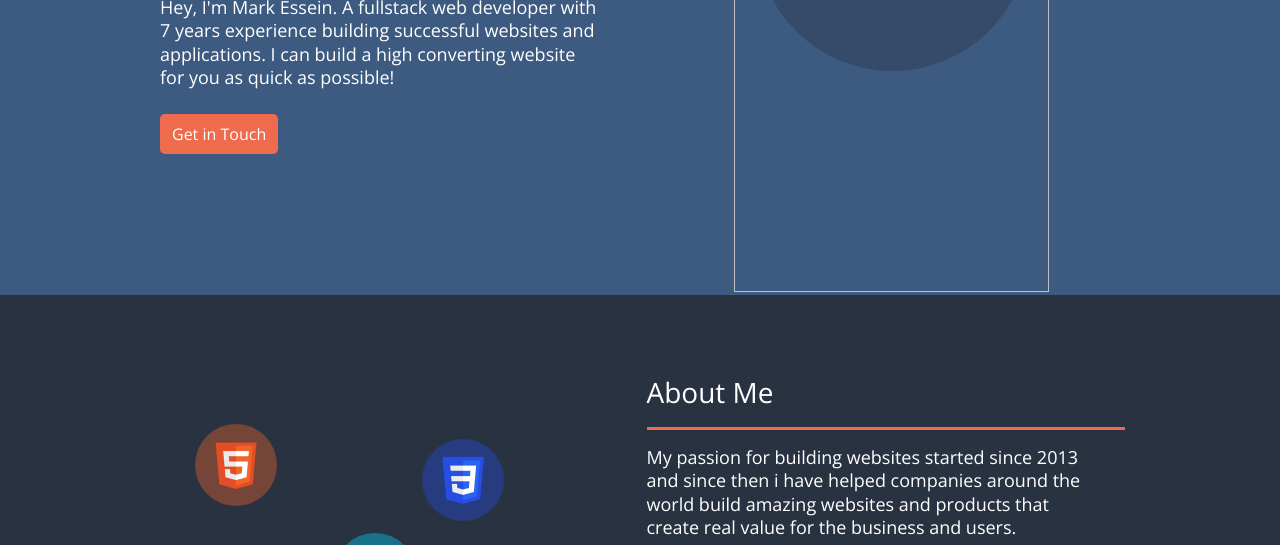
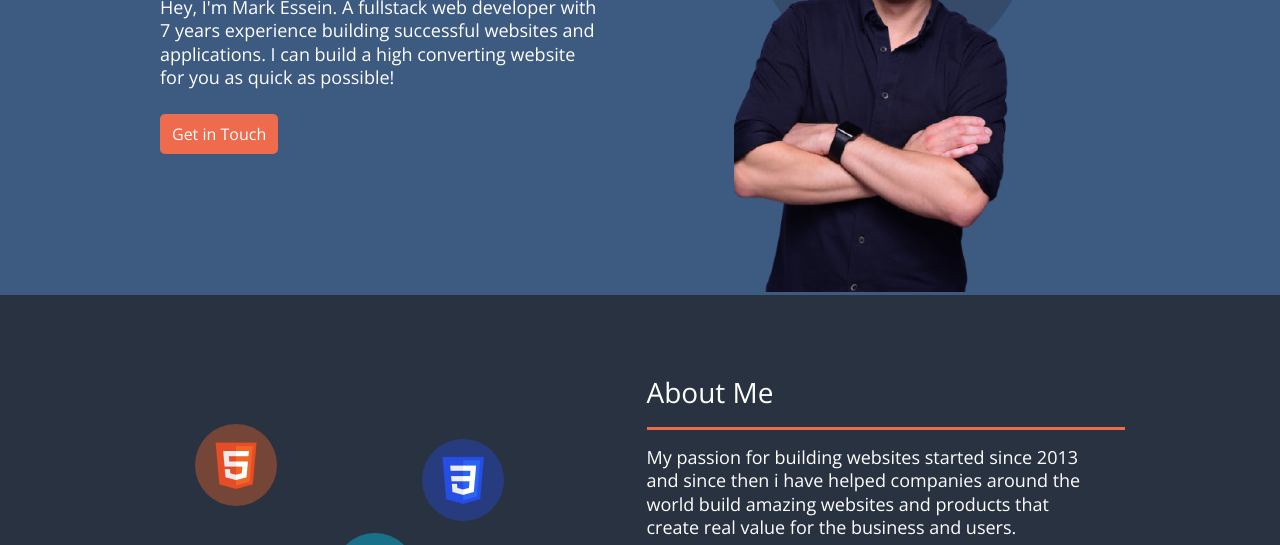
Before and after one commit to DragosU25/portfolio-landing-page, a plain HTML site: page index.html in a window 1280 px wide. Shown: the part 442-987 px from the top of the page. Drawn offline with nearby package versions, Linux system fonts and the light colour scheme; the site is published under a folder, as on GitHub Pages, so addresses that start at the root find nothing.

Commit message:
Update index.html

```diff
--- a/index.html
+++ b/index.html
@@ -54,7 +54,7 @@
                 <div class="background-container"></div>
                 <div>
                   <img
-                    src="/images/hero-image.png"
+                    src="./images/hero-image.png"
                     alt=""
                     width="315"
                     height="474"
```
